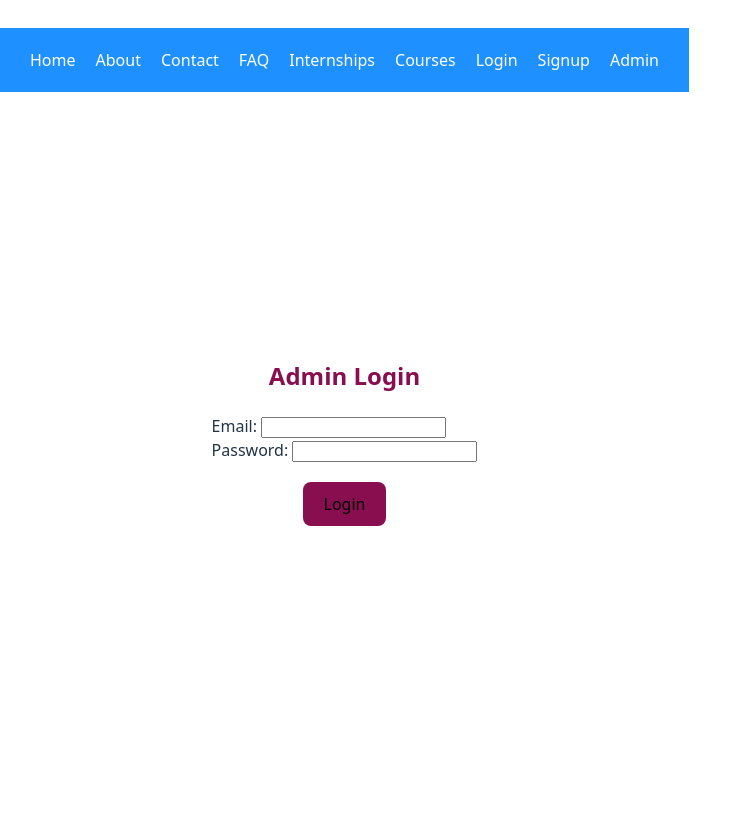
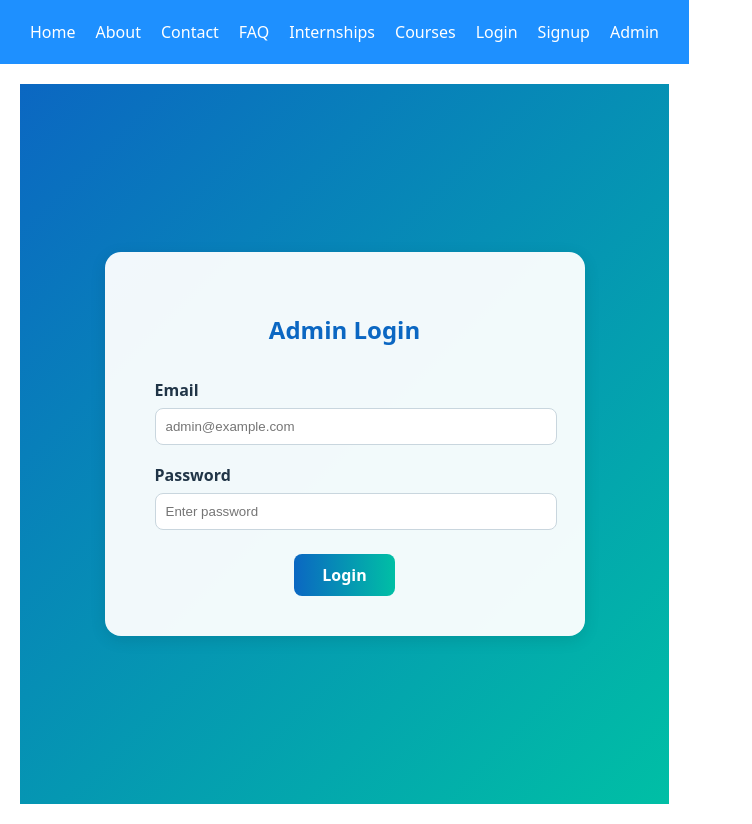
Before and after one commit to Amulyachekuri25/SkillBridge-EPICS-, a React (Vite) app in the folder skillbridge-frontend/: page /adminlogin in a window 1280 px wide. Shown: the whole page, without its empty margins (0-752 px from the left). Before the commit the page ends 800 px from the top, so only its background shows below. Built offline with nearby package versions, Linux system fonts and the light colour scheme.

Commit message:
committed

```diff
--- a/skillbridge-frontend/src/components/AdminLogin.jsx
+++ b/skillbridge-frontend/src/components/AdminLogin.jsx
@@ -2,53 +2,118 @@ import React, { useState } from "react";
 import axios from "axios";
 import { useNavigate } from "react-router-dom";
 
-function AdminLogin() {
+export default function AdminLogin() {
   const [email, setEmail] = useState("");
   const [password, setPassword] = useState("");
   const navigate = useNavigate();
 
-  const handleLogin = async () => {
+  const handleLogin = async (e) => {
+    e.preventDefault();
     try {
       const res = await axios.post("http://localhost:5000/api/admin/adminlogin", {
         email,
-        password
+        password,
       });
-      // Store admin token
       localStorage.setItem("adminToken", res.data.token);
-      // Set user type
       localStorage.setItem("userType", "admin");
       alert("Login successful!");
-      navigate("/admin"); // redirect to admin dashboard
+      navigate("/admin/dashboard");
     } catch (err) {
       alert(err.response?.data?.error || "Login failed");
     }
   };
 
   return (
-    <div style={{ minHeight: "80vh", display: "flex", justifyContent: "center", alignItems: "center" }}>
-      <div className="form-card">
-        <h2 style={{ textAlign: "center", color: '#880E4F' }}>Admin Login</h2>
-        <div className="form-group">
-          <label>Email: </label>
-          <input type="email" value={email} onChange={(e) => setEmail(e.target.value)} />
-        </div>
-        <div className="form-group">
-          <label>Password: </label>
-          <input type="password" value={password} onChange={(e) => setPassword(e.target.value)} />
-        </div>
-        <div style={{ textAlign: "center", marginTop: "20px" }}>
-            {/* Use a different shade for the Admin login button */}
+    <div
+      style={{
+        minHeight: "90vh",
+        display: "flex",
+        justifyContent: "center",
+        alignItems: "center",
+        background: "linear-gradient(135deg, #0b67c2, #00bfa5)",
+      }}
+    >
+      <div
+        style={{
+          background: "rgba(255, 255, 255, 0.95)",
+          borderRadius: "16px",
+          padding: "40px 50px",
+          boxShadow: "0 4px 16px rgba(0,0,0,0.1)",
+          width: "380px",
+        }}
+      >
+        <h2
+          style={{
+            textAlign: "center",
+            color: "#0b67c2",
+            marginBottom: "30px",
+            fontWeight: "700",
+          }}
+        >
+          Admin Login
+        </h2>
+
+        <form onSubmit={handleLogin}>
+          <div style={{ marginBottom: "18px" }}>
+            <label style={{ fontWeight: "600", display: "block", marginBottom: "6px" }}>
+              Email
+            </label>
+            <input
+              type="email"
+              value={email}
+              onChange={(e) => setEmail(e.target.value)}
+              placeholder="admin@example.com"
+              required
+              style={{
+                width: "100%",
+                padding: "10px",
+                borderRadius: "8px",
+                border: "1px solid #c9d6de",
+                outline: "none",
+              }}
+            />
+          </div>
+
+          <div style={{ marginBottom: "24px" }}>
+            <label style={{ fontWeight: "600", display: "block", marginBottom: "6px" }}>
+              Password
+            </label>
+            <input
+              type="password"
+              value={password}
+              onChange={(e) => setPassword(e.target.value)}
+              placeholder="Enter password"
+              required
+              style={{
+                width: "100%",
+                padding: "10px",
+                borderRadius: "8px",
+                border: "1px solid #c9d6de",
+                outline: "none",
+              }}
+            />
+          </div>
+
+          <div style={{ textAlign: "center" }}>
             <button
-                onClick={handleLogin}
-                className="primary-button"
-                style={{ backgroundColor: '#880E4F' }}
+              type="submit"
+              style={{
+                background: "linear-gradient(90deg, #0b67c2, #00bfa5)",
+                color: "white",
+                fontWeight: "600",
+                padding: "10px 28px",
+                border: "none",
+                borderRadius: "8px",
+                cursor: "pointer",
+                fontSize: "1rem",
+                transition: "opacity 0.3s ease",
+              }}
             >
-                Login
+              Login
             </button>
-        </div>
+          </div>
+        </form>
       </div>
     </div>
   );
 }
-
-export default AdminLogin;
```
